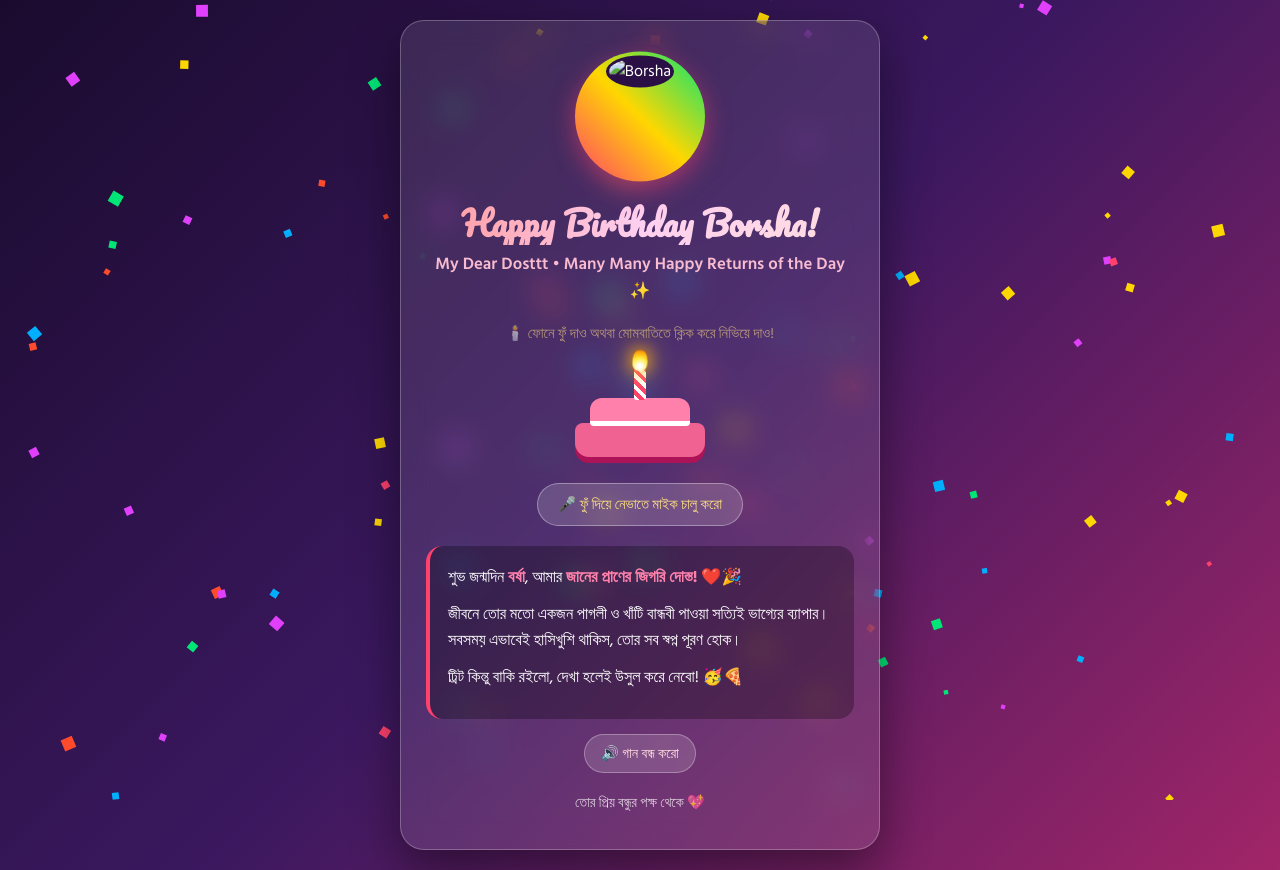
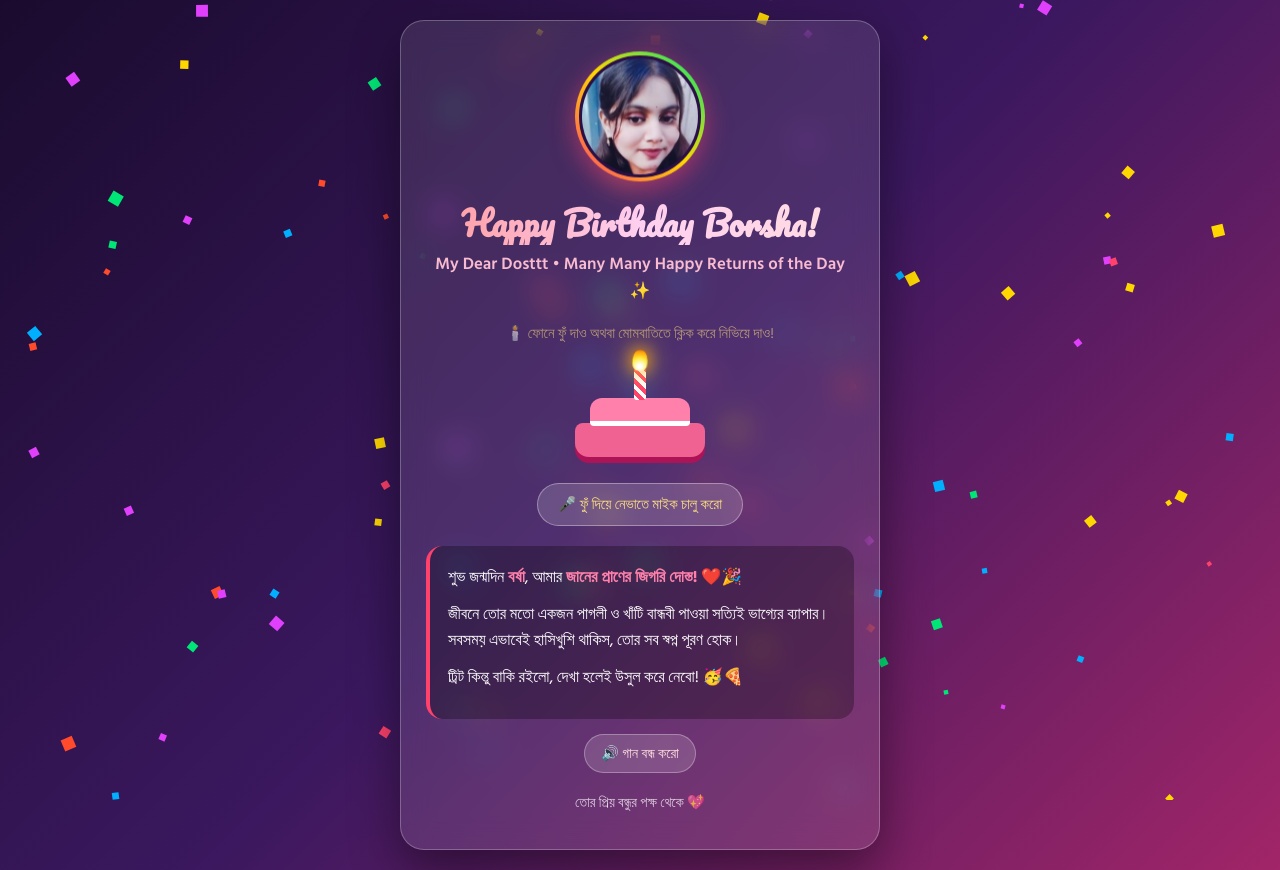
Before and after one commit to moinul-dev/happy-birthday-Borsha, a plain HTML site: page index.html in a window 1280 px wide. Drawn offline with Linux system fonts and the light colour scheme.

Commit message:
Update audio and image file references in HTML

```diff
--- a/index.html
+++ b/index.html
@@ -268,7 +268,6 @@
 
     <canvas id="confetti"></canvas>
 
-    <!-- তোমার পিসির আসল অডিও ফাইলের নাম: Song.mp3 -->
     <audio id="bgMusic" src="Song.mp3" preload="auto"></audio>
 
     <div class="welcome-overlay" id="welcomeScreen" onclick="startExperience()">
@@ -280,8 +279,8 @@
 
     <div class="card">
         <div class="photo-frame">
-            <!-- তোমার পিসির আসল ছবির নাম: image_3789a9_2.png -->
-            <img src="image_3789a9_2.png" alt="Borsha">
+            <!-- এখানে তোমার পিসির/GitHub-এর আসল ছবির নাম (image_3789a9.png) বসানো হয়েছে -->
+            <img src="image_3789a9.png" alt="Borsha">
         </div>
 
         <h1>Happy Birthday Borsha!</h1>
```
